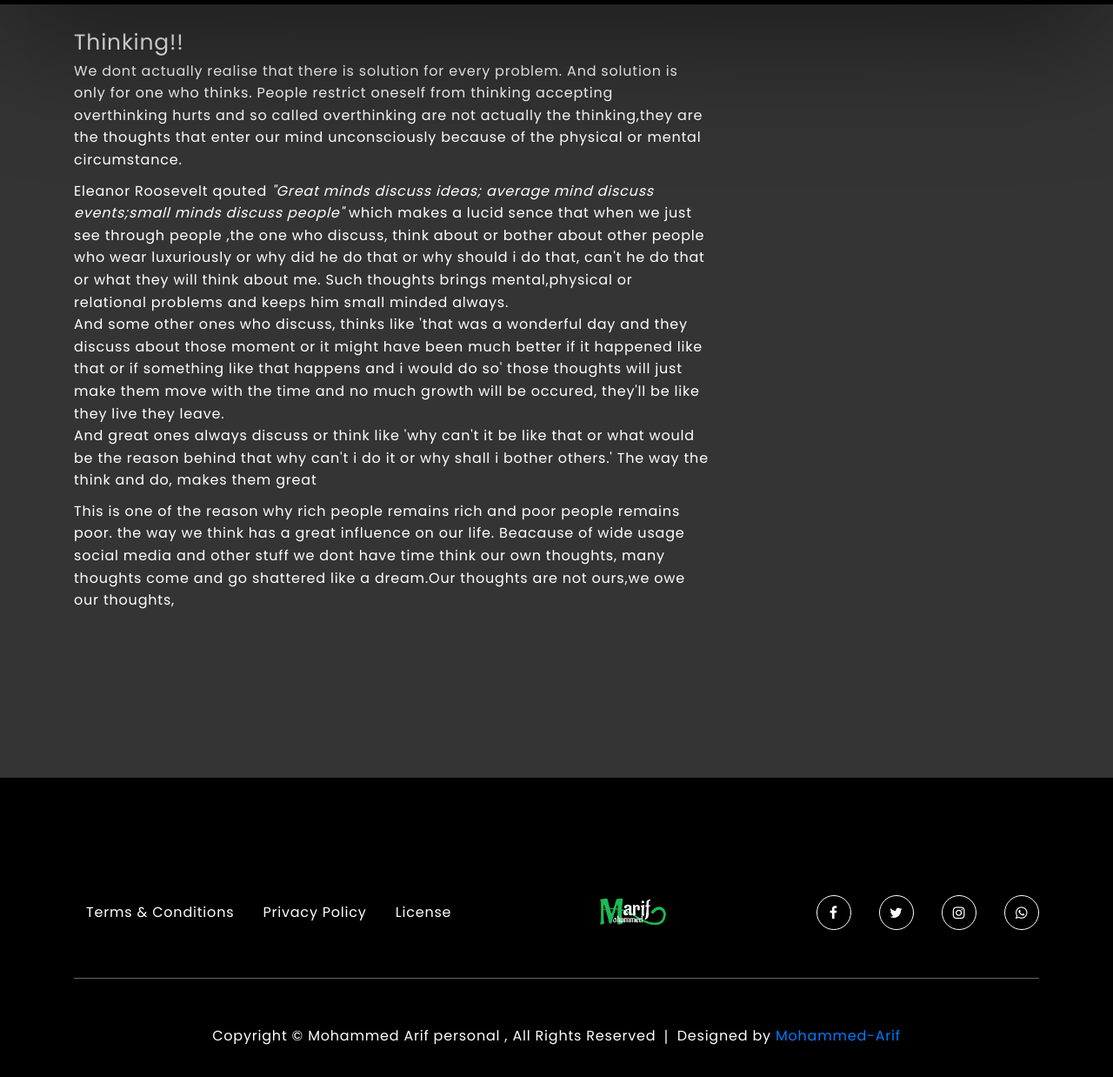
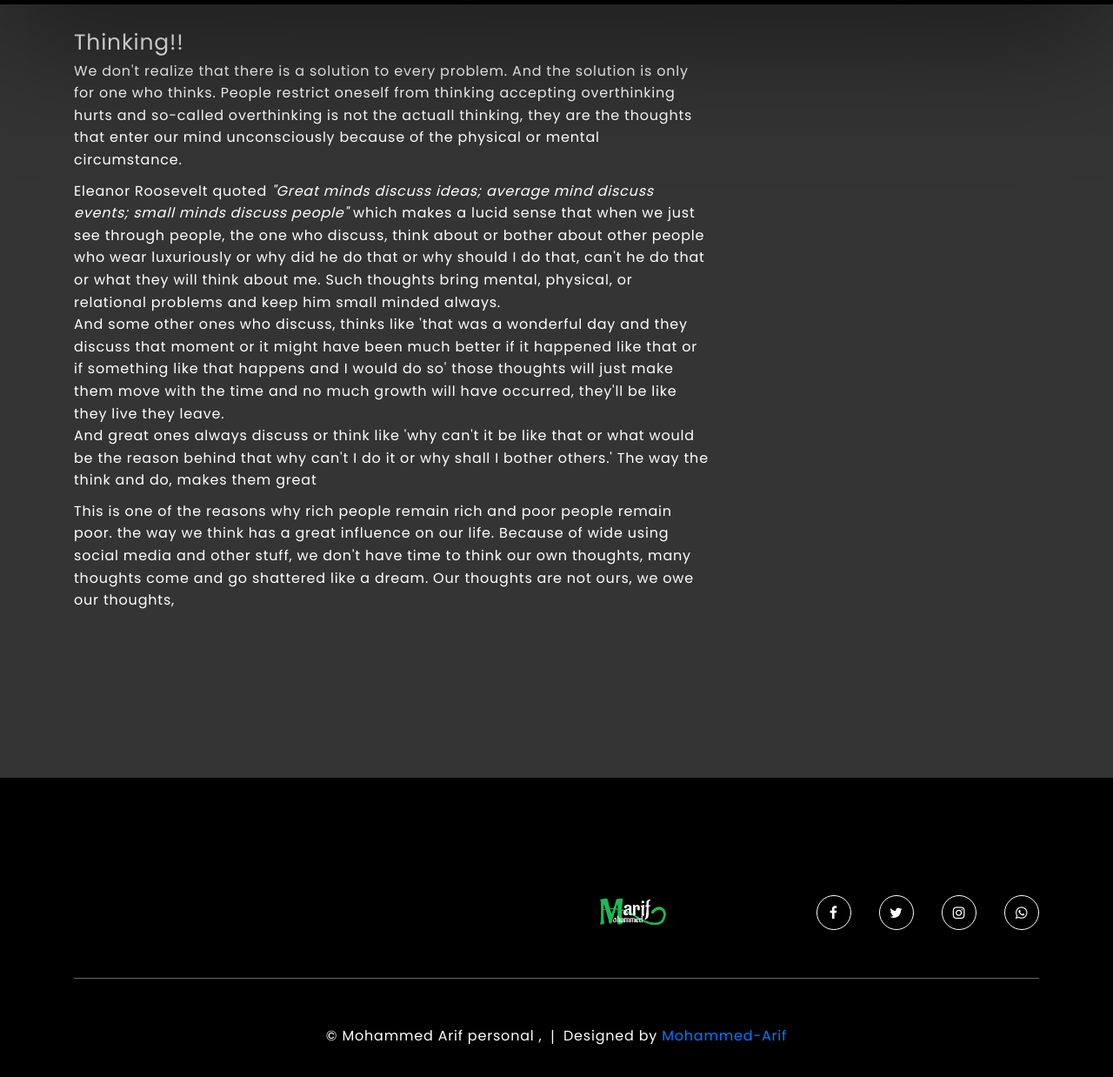
Before and after one commit to MohammedArif-web/mohammedarif-web, a plain HTML site: page thoughts.html in a window 1280 px wide. Shown: the part 162-1400 px from the top of the page at 87% size. Drawn offline with Linux system fonts and the light colour scheme; files that its build step writes are made by us from their sources.

Commit message:
Update thoughts.html

```diff
--- a/thoughts.html
+++ b/thoughts.html
@@ -104,30 +104,24 @@
               </div>
               <div class="article-content">
                 <p>
-                  We dont actually realise that there is solution for every problem. And solution is only
-                  for one who thinks. People restrict oneself from thinking accepting overthinking hurts and so called
-                  overthinking are not actually the thinking,they are the thoughts that enter our mind unconsciously
-                  because of the physical or mental circumstance.
+                 We don't realize that there is a solution to every problem. And the solution is only for one who thinks. People restrict oneself from thinking accepting overthinking hurts and so-called
+                  overthinking is not the  actuall thinking, they are the thoughts that enter our mind unconsciously because of the physical or mental circumstance.
                 </p>
                 <p>
-                 Eleanor Roosevelt qouted <I>"Great minds discuss ideas; average mind discuss events;small minds discuss people"</I>
-                   which makes a lucid sence that when we just see through people ,the one who discuss, think about or
-                   bother about other people who wear luxuriously or why did he do that or why should i do that, can't he do that or what they will
-                   think about me. Such thoughts brings mental,physical or relational problems and keeps him small minded always.
-                   <br>And some other ones who discuss, thinks like 'that was a wonderful day and they discuss about those moment
-                    or it might have been much better if it happened like that or if something like that happens and i would do so'
-                    those thoughts will just make them move with the time and no much growth will be occured, they'll be like
-                    they live they leave.<br>And great ones always discuss or think like 'why can't it be like that or what would be the reason behind that
-                    why can't i do it or why shall i bother others.' The way the think and do, makes them great
+                  Eleanor Roosevelt quoted <I>"Great minds discuss ideas; average mind discuss events; small minds discuss people"</I>
+                   which makes a lucid sense that when we just see through people, the one who discuss, think about or bother about other people who wear luxuriously or why did he do that or why should I do that, can't he do that or what they will think about me. Such thoughts bring mental, physical, or relational problems and keep him small minded always.
+                   <br>And some other ones who discuss, thinks like 'that was a wonderful day and they discuss that moment
+                    or it might have been much better if it happened like that or if something like that happens and I would do so'
+                    those thoughts will just make them move with the time and no much growth will have occurred, they'll be like they live they leave.<br>And great ones always discuss or think like 'why can't it be like that or what would be the reason behind that
+                    why can't I do it or why shall I bother others.' The way the think and do, makes them great
 
 
                 </p>
 
                 <p>
-                  This is one of the reason why rich people remains rich and poor people remains poor.
-                  the way we think has a great influence on our life. Beacause of wide usage social media and other stuff
-                  we dont have time think our own thoughts,
-                   many thoughts come and go shattered like a dream.Our thoughts are not ours,we owe our thoughts,
+                  This is one of the reasons why rich people remain rich and poor people remain poor.
+                  the way we think has a great influence on our life. Because of wide using social media and other stuff, we don't have time to think our own thoughts,
+                   many thoughts come and go shattered like a dream. Our thoughts are not ours, we owe our thoughts,
                 </p>
                 <title>
                   <p class="">Explore the mystery of thinking great..... </p>
@@ -162,9 +156,9 @@
                 <div class="col-lg-6 col-md-12 mx-auto">
                     <div class="footer-list">
                         <ul>
-                            <li><a href="#0">Terms & Conditions</a></li>
-                            <li><a href="#0">Privacy Policy</a></li>
-                            <li><a href="#0">License</a></li>
+                            <li><a href="#0"></a></li>
+                            <li><a href="#0"></a></li>
+                            <li><a href="#0"></a></li>
                         </ul>
                     </div>
                 </div>
@@ -192,7 +186,7 @@
             <div class="row">
                 <div class="col-lg-12">
                     <div class="copyright_text text-center">
-                        <p>Copyright &copy; Mohammed Arif personal &#44; All Rights Reserved &#10072; Designed
+                        <p> &copy; Mohammed Arif personal &#44;  &#10072; Designed
                             by <a href="index.html" target="_blank" class="text-primary">Mohammed-Arif
                                 </a>
                         </p>
```
